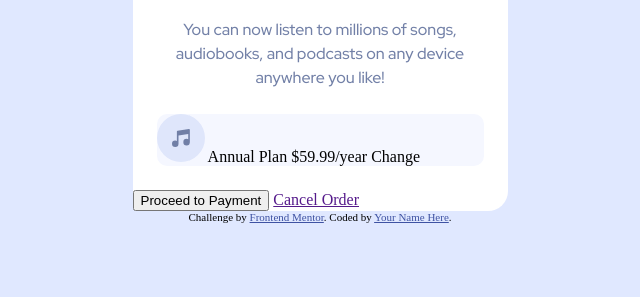
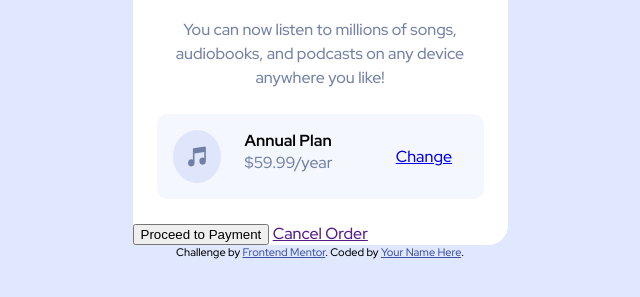
Before and after one commit to Mzu-Soci/Order-summary-card-solution, a plain HTML site: page index.html in a window 1280 px wide. Shown: the part 269-566 px from the top of the page, without its empty margins (320-960 px from the left). Drawn offline with Linux system fonts and the light colour scheme.

Commit message:
Format pricing section

```diff
--- a/css/style.css
+++ b/css/style.css
@@ -1,5 +1,6 @@
 body {
     background-color: hsl(225, 100%, 94%);
+    font-family: 'Red Hat Display', sans-serif;
 }
 
 .container {
@@ -20,7 +21,7 @@ body {
 }
 
 .text-area {
-    font-family: 'Red Hat Display', sans-serif;
+    /* font-family: 'Red Hat Display', sans-serif; */
     text-align: center;
     padding: 0 2em;
 }
@@ -38,12 +39,27 @@ p {
     border-radius: 10px;
     background-color: hsl(225, 100%, 98%);
     margin: 1.5em;
+    padding: 1em;
+    display: flex;
 }
 
-img {
-    background-color: ;
-    /* border: solid red 1px; */
+.icon {
+    padding-right: 1.5em;
 }
+
+h4 {
+    margin: 0;
+    padding-right: 4em;
+}
+
+.price-per-year {
+    margin: 0;
+}
+
+.price-change {
+    padding: 1em 0;
+}
+
 
 /* Attribution */
 .attribution {
--- a/index.html
+++ b/index.html
@@ -45,8 +45,13 @@
       </div>
 
       <div class="pricing">
-        <img src="images/icon-music.svg" alt="" />
-        Annual Plan $59.99/year Change
+        <img class="icon" src="images/icon-music.svg" alt="" />
+        <div class="price-info">
+          <h4>Annual Plan</h4>
+          <p class="price-per-year">$59.99/year</p>
+        </div>
+
+        <a href="#" class="price-change">Change</a>
       </div>
 
       <button>Proceed to Payment</button>
```
Also changed, not shown: 1 other file.
